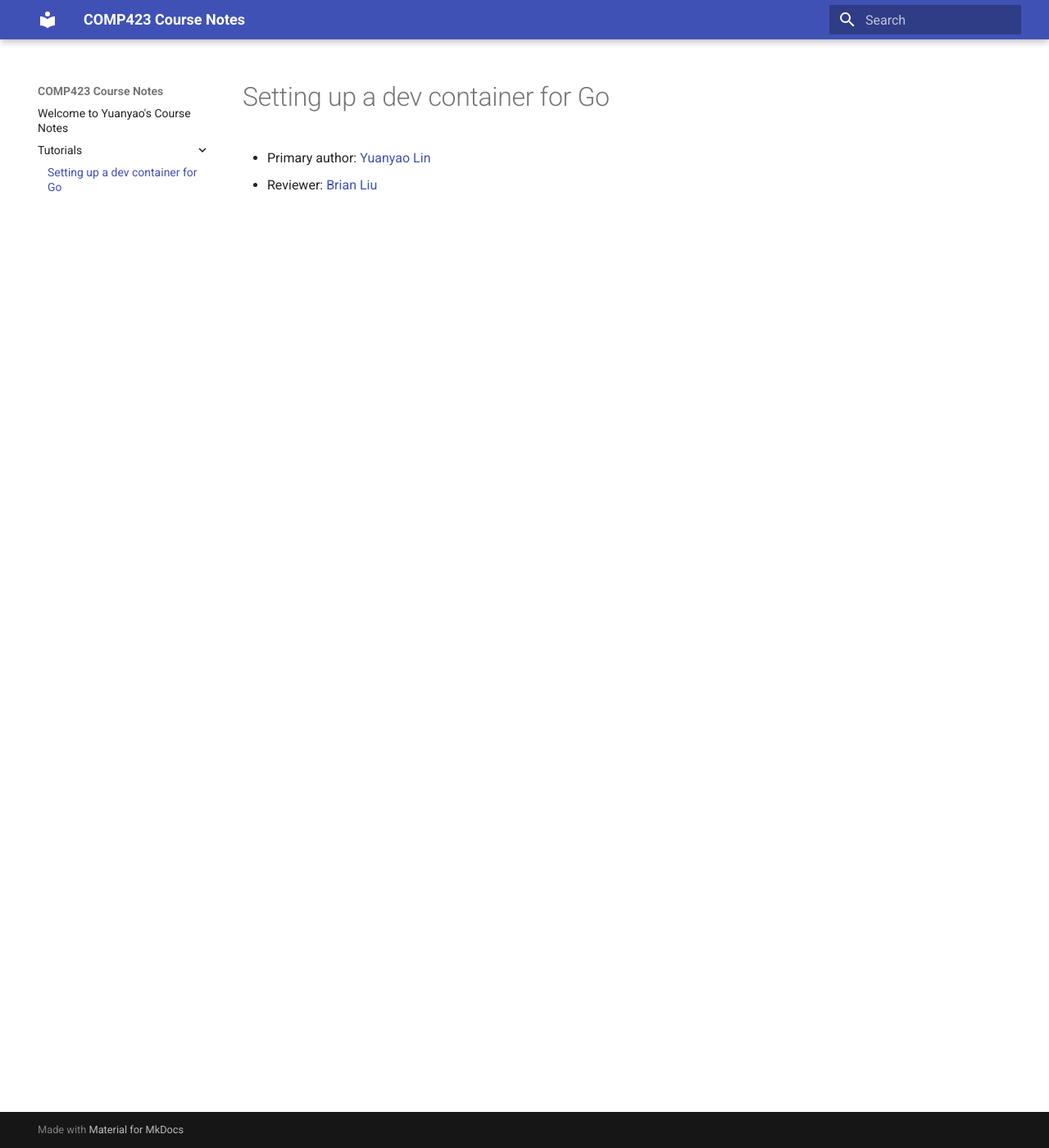
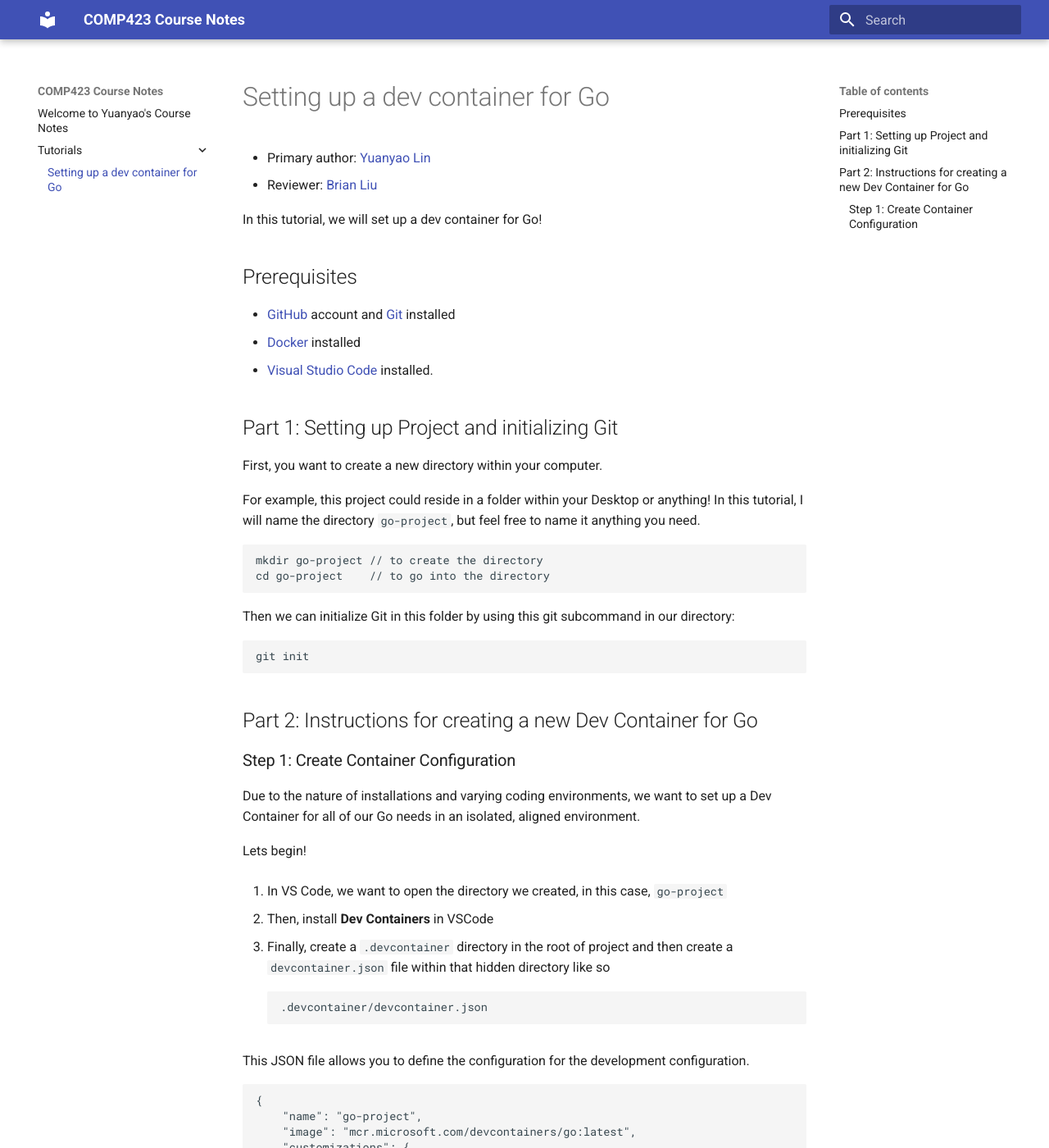
Before and after one commit to yuanyaolin13/comp423-course-notes, an MkDocs documentation site: the page built from docs/tutorials/go-setup.md, in a window 1280 px wide and 1400 px high. Shown: the whole window at 82% size. Built offline with MkDocs 1.6.1 and Material for MkDocs 9.7.7, drawn with Linux system fonts in a browser that asks for light colours; some of the changed text lies outside the part shown.

Commit message:
Up to half of part 2

```diff
--- a/docs/tutorials/go-setup.md
+++ b/docs/tutorials/go-setup.md
@@ -2,3 +2,54 @@
 
 * Primary author: [Yuanyao Lin](https://github.com/yuanyaolin13)
 * Reviewer: [Brian Liu](https://github.com/brianx426)
+
+In this tutorial, we will set up a dev container for Go!
+
+## Prerequisites
+- [GitHub](https://github.com/) account and [Git](https://git-scm.com/book/en/v2/Getting-Started-Installing-Git) installed
+- [Docker](https://docs.docker.com/engine/install/) installed
+- [Visual Studio Code](https://code.visualstudio.com/) installed.
+
+## Part 1: Setting up Project and initializing Git
+
+First, you want to create a new directory within your computer.
+
+For example, this project could reside in a folder within your Desktop or anything!
+In this tutorial, I will name the directory `go-project`, but feel free to name it anything you need.
+
+    mkdir go-project // to create the directory
+    cd go-project    // to go into the directory
+
+Then we can initialize Git in this folder by using this git subcommand in our directory:
+
+    git init
+
+## Part 2: Instructions for creating a new Dev Container for Go
+
+### Step 1: Create Container Configuration
+
+Due to the nature of installations and varying coding environments, we want to set up a Dev Container for all of our Go needs in an isolated, aligned environment.
+
+Lets begin!
+
+1. In VS Code, we want to open the directory we created, in this case, `go-project`
+
+2. Then, install **Dev Containers** in VSCode
+
+3. Finally, create a `.devcontainer` directory in the root of project and then create a `devcontainer.json` file within that hidden directory like so
+
+        .devcontainer/devcontainer.json
+
+This JSON file allows you to define the configuration for the development configuration.
+
+    {
+        "name": "go-project",
+        "image": "mcr.microsoft.com/devcontainers/go:latest",
+        "customizations": {
+        "vscode": {
+            "settings": {},
+            "extensions": ["golang.Go"]
+        }
+        },
+        "postCreateCommand": "go mod download"
+    }
```
